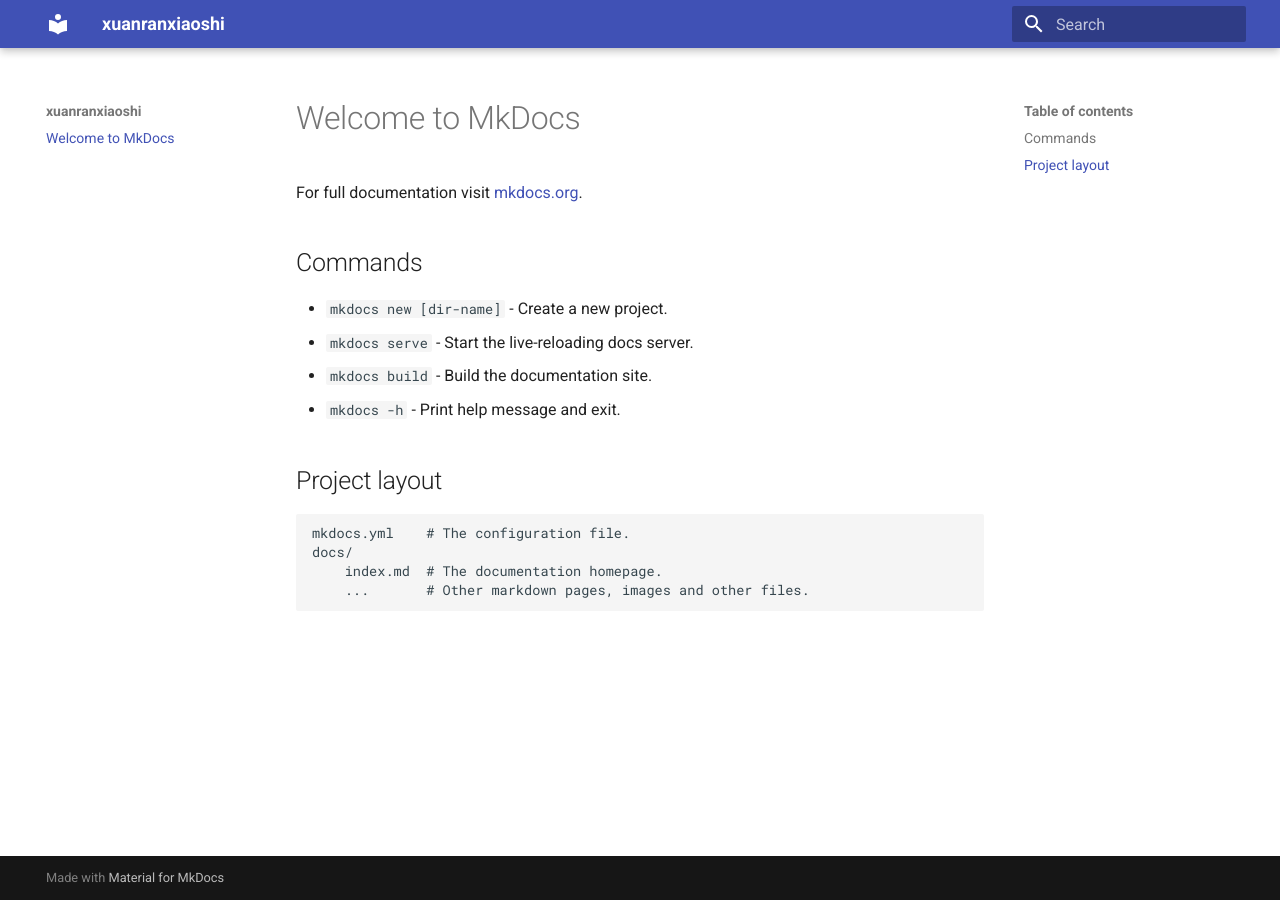
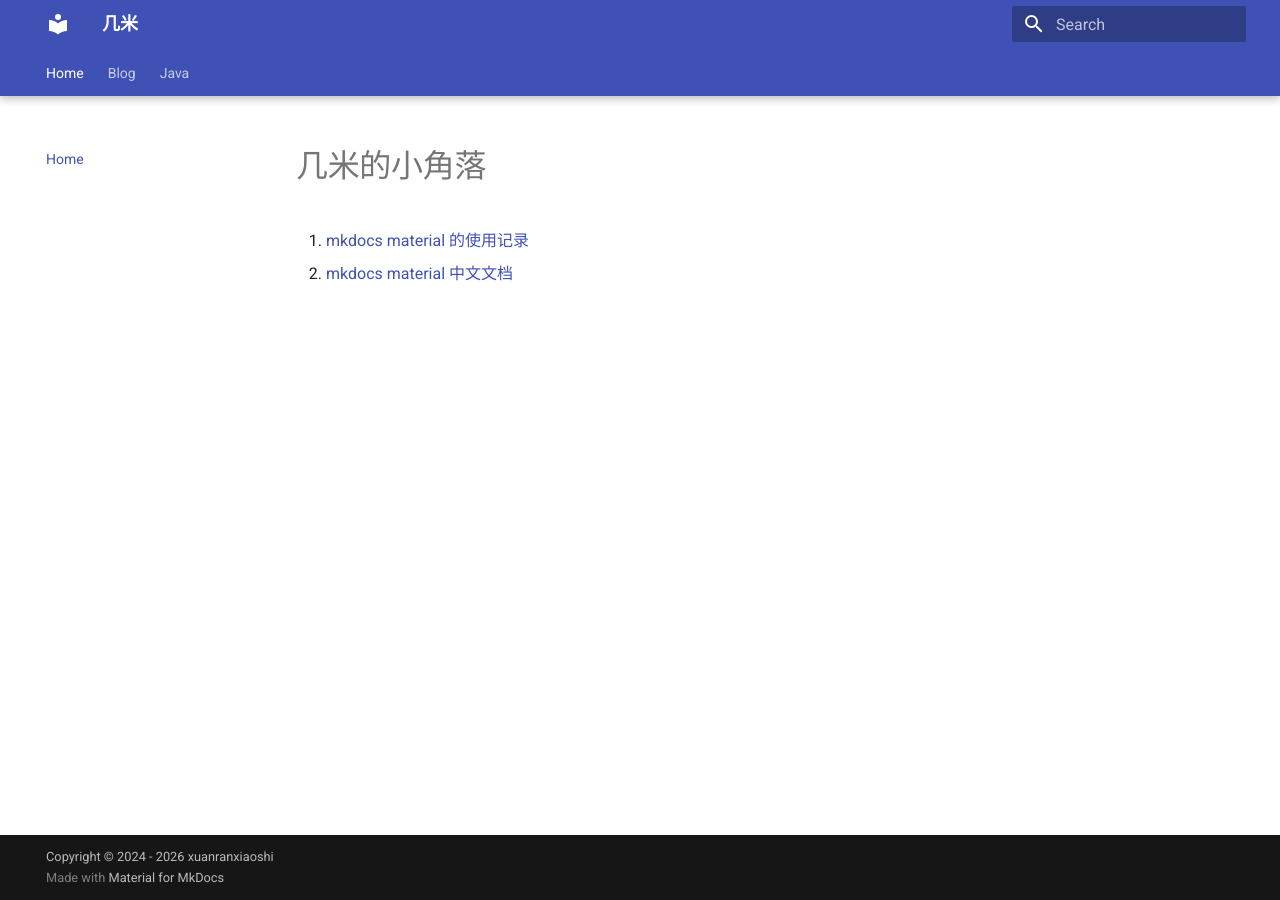
Before and after one commit to xuanranxiaoshi/xiaoshi, an MkDocs documentation site: the page built from docs/index.md, in a window 1280 px wide. Built offline with MkDocs 1.6.1 and Material for MkDocs 9.7.7, drawn with Linux system fonts in a browser that asks for light colours.

Commit message:
提交测试

```diff
--- a/docs/index.md
+++ b/docs/index.md
@@ -1,17 +1,4 @@
-# Welcome to MkDocs
+# 几米的小角落
 
-For full documentation visit [mkdocs.org](https://www.mkdocs.org).
-
-## Commands
-
-* `mkdocs new [dir-name]` - Create a new project.
-* `mkdocs serve` - Start the live-reloading docs server.
-* `mkdocs build` - Build the documentation site.
-* `mkdocs -h` - Print help message and exit.
-
-## Project layout
-
-    mkdocs.yml    # The configuration file.
-    docs/
-        index.md  # The documentation homepage.
-        ...       # Other markdown pages, images and other files.
+1. [mkdocs material 的使用记录](https://shafish.cn/blog/mkdocs/)
+2. [mkdocs material 中文文档](http://mkdoc-material.llango.com/getting-started/)
--- /dev/null
+++ b/docs/javascripts/config.js
@@ -0,0 +1,12 @@
+window.MathJax = {
+    tex: {
+      inlineMath: [["\\(", "\\)"]],
+      displayMath: [["\\[", "\\]"]],
+      processEscapes: true,
+      processEnvironments: true
+    },
+    options: {
+      ignoreHtmlClass: ".*|",
+      processHtmlClass: "arithmatex"
+    }
+  };
--- a/mkdocs.yml
+++ b/mkdocs.yml
@@ -1,4 +1,116 @@
-site_name: xuanranxiaoshi
-site_url: https://xuanranxiaoshi.github.io/xiaoshi/
+site_name: 几米
+site_url: https://xuanranxiaoshi.github.io/xiaoshi
+
+
+nav:
+  - Home: index.md
+  - Blog:
+    - blog/index.md
+  - Java:
+    - Java/index.md
+    - JavaBasic: Java/JavaBasic/index.md
+    - JVM: Java/JVM/JVM内存.md
+
+
+
+
+
+
+
+
+
+
 theme:
- name: material
+  name: material
+  features:
+  - content.code.annotate
+  - content.code.copy
+  - navigation.instant
+  - navigation.instant.progress
+  - navigation.tabs
+  - navigation.tabs.sticky
+  - navigation.sections
+  - navigation.path
+  - navigation.prune
+  - navigation.indexes
+  - toc.follow
+  - navigation.top
+
+markdown_extensions:
+  - admonition
+  - meta
+  - attr_list
+  - md_in_html
+  - def_list
+  - footnotes
+  - pymdownx.critic
+  - pymdownx.caret
+  - pymdownx.keys
+  - pymdownx.mark
+  - pymdownx.tilde
+  - pymdownx.tasklist:
+      custom_checkbox: true
+  - pymdownx.details
+  - pymdownx.superfences:
+      custom_fences:
+        - name: mermaid
+          class: mermaid
+          format: !!python/name:pymdownx.superfences.fence_code_format
+  - pymdownx.tabbed:
+      alternate_style: true
+  - pymdownx.mark
+  - pymdownx.tasklist:
+      custom_checkbox: true
+  - pymdownx.highlight:
+      anchor_linenums: true
+  - pymdownx.inlinehilite
+  - pymdownx.snippets
+  - pymdownx.emoji:
+      emoji_index: !!python/name:material.extensions.emoji.twemoji
+      emoji_generator:
+        !!python/name:material.extensions.emoji.to_svg # Update 2023.12.18 for locations
+
+plugins:
+  - search:
+      separator: '[\s\u200b\-]'
+      lang: zh
+  - blog:
+      blog_dir: blog
+      post_date_format: long
+      post_url_date_format: yyyy/MM/dd
+      post_url_format: "{date}/{slug}"
+      post_slugify: !!python/object/apply:pymdownx.slugs.slugify
+        kwds:
+          case: lower
+      post_slugify_separator: "-"
+      post_excerpt: optional
+      archive_name: 存档
+      archive_date_format: yyyy-MM
+      archive_url_date_format: yyyy
+      archive_url_format: "{date}"
+      categories: true
+      categories_name: 分类
+
+  - git-revision-date-localized:
+      type: datetime
+      custom_format: "%d %B %Y"
+      timezone: Asia/Shanghai
+      locale: zh
+      fallback_to_build_date: false
+      enable_creation_date: true
+      exclude:
+        - index.md
+      enabled: true
+
+  - git-authors:
+      show_contribution: true
+      exclude:
+        - index.md
+      enabled: true
+
+extra_javascript:
+  - javascripts/config.js
+  - https://polyfill.io/v3/polyfill.min.js?features=es6
+  - https://cdn.jsdelivr.net/npm/mathjax@3/es5/tex-mml-chtml.js
+
+copyright: Copyright &copy; 2024 - 2026 xuanranxiaoshi
```
Also changed, not shown: docs/Java/JVM/JVM内存.md (added, +48 -0 lines), docs/Java/JavaBasic/index.md (added, +1 -0 lines), docs/Java/index.md (added, +5 -0 lines), docs/blog/index.md (added, +1 -0 lines), docs/Java/JVM/imges/java-runtime-data-areas-jdk1.7.png (added), docs/Java/JVM/imges/java-runtime-data-areas-jdk1.8.png (added), docs/Java/JVM/imges/jdk1.8.png (added).
